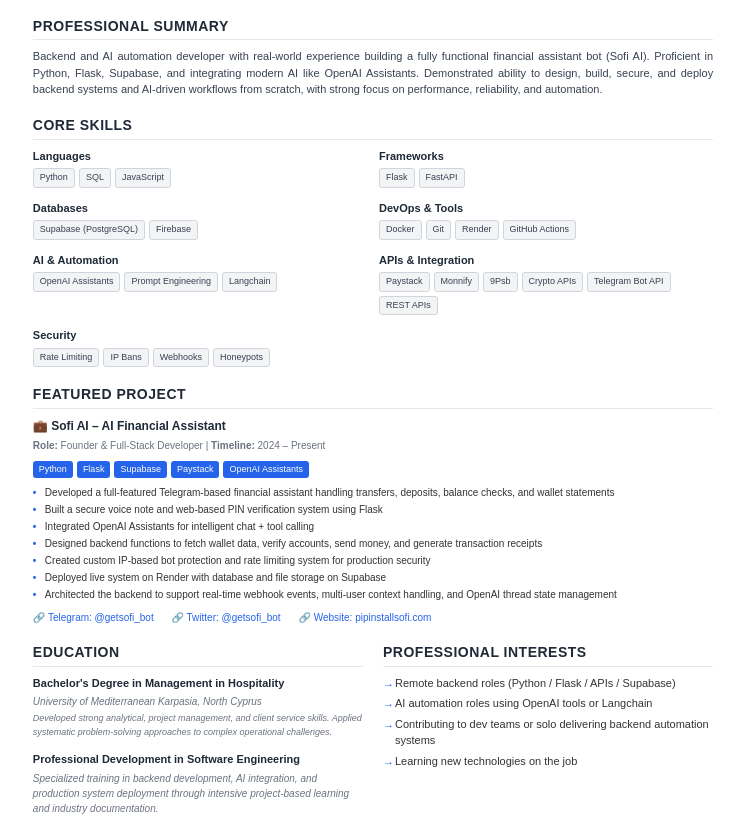
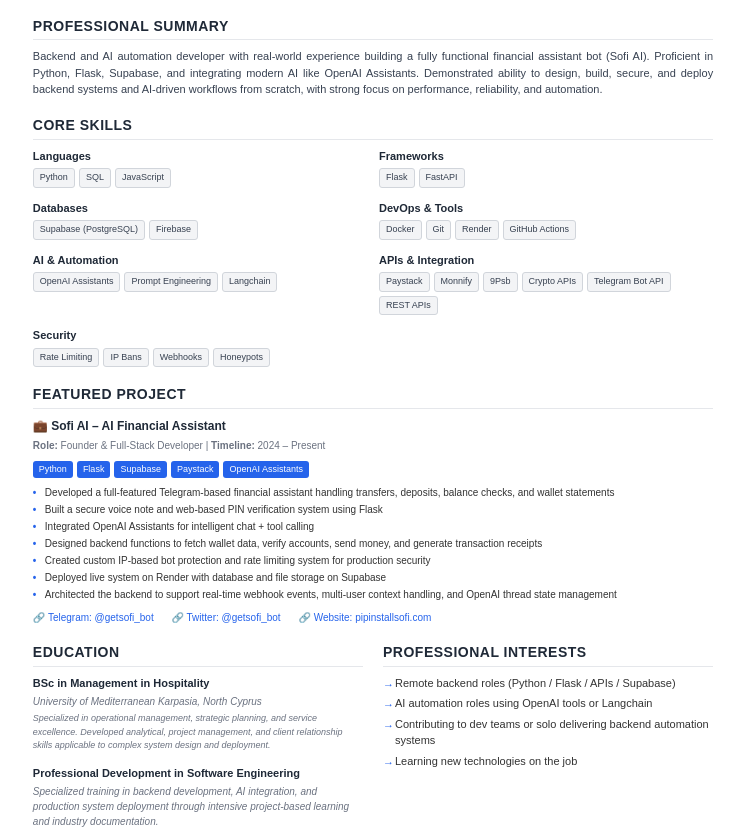
Before and after one commit to Gone-crazy1/cv-website, a plain HTML site: page cv-pdf.html in a window 1280 px wide. Shown: the part 159-988 px from the top of the page, without its empty margins (267-1011 px from the left). Drawn offline with Linux system fonts and the light colour scheme.

Commit message:
Fix education format to proper academic degree format
- Changed from 'Bachelor's Degree in Management in Hospitality' to 'BSc in Management in Hospitality'
- Updated description to be more specific about hospitality management specialization
- Applied changes to both website and PDF versions

```diff
--- a/cv-pdf.html
+++ b/cv-pdf.html
@@ -425,9 +425,9 @@
                 <h2 class="section-title">Education</h2>
                 <div class="section-content">
                     <div class="education-item">
-                        <h4>Bachelor's Degree in Management in Hospitality</h4>
+                        <h4>BSc in Management in Hospitality</h4>
                         <p>University of Mediterranean Karpasia, North Cyprus</p>
-                        <p style="margin-top: 3px; font-size: 9px;">Developed strong analytical, project management, and client service skills. Applied systematic problem-solving approaches to complex operational challenges.</p>
+                        <p style="margin-top: 3px; font-size: 9px;">Specialized in operational management, strategic planning, and service excellence. Developed analytical, project management, and client relationship skills applicable to complex system design and deployment.</p>
                     </div>
                     <div class="education-item" style="margin-top: 12px;">
                         <h4>Professional Development in Software Engineering</h4>
```
Also changed, not shown: index.html (+2 -2 lines).
